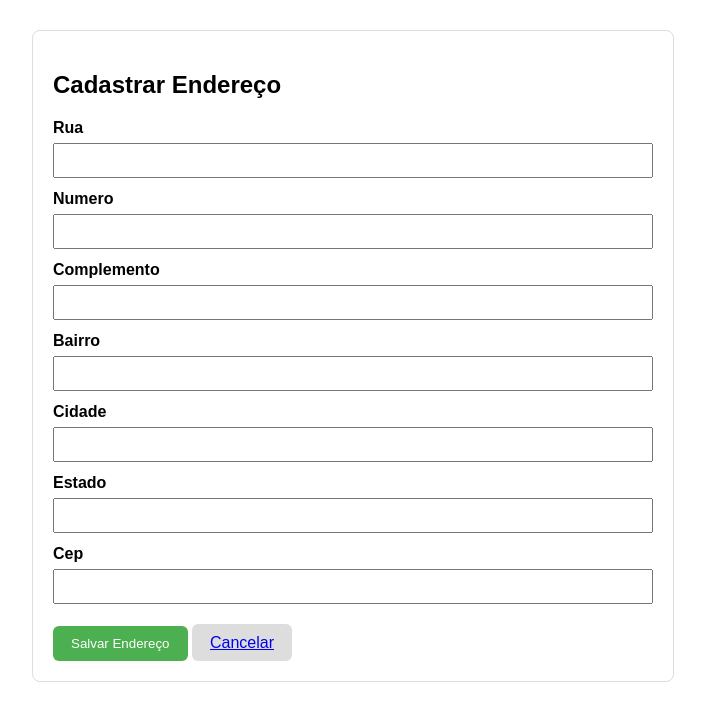
After one commit to RqfaelJr/pinart, a Django app: page /cadastro/endereco/ in a window 1280 px wide. The commit adds this page. Shown: the top 721 px of the page, without its empty margins (287-992 px from the left). Run offline with Django 3.2, Linux system fonts and the light colour scheme.

Commit message:
Ajustando cadastro de endereço, pessoas, página de login

```diff
--- a/PinArt/settings.py
+++ b/PinArt/settings.py
@@ -125,6 +125,8 @@ USE_TZ = True
 
 STATIC_URL = '/static/'
 
+LOGIN_REDIRECT_URL = '/'
+LOGOUT_REDIRECT_URL = '/login/'
 
 # TODO
 # Sistema de notificações
--- a/PinArt/urls.py
+++ b/PinArt/urls.py
@@ -16,10 +16,14 @@ Including another URLconf
 from django.contrib import admin
 from django.urls import path, include
 from pessoas import views
+from django.contrib.auth.views import LoginView, LogoutView
 
 urlpatterns = [
     path('admin/', admin.site.urls),
     path('', include('eventos.urls')),
     path('cadastro/organizador/', views.cadastrar_organizador, name='cadastro_organizador'),
     path('cadastro/participante/', views.cadastrar_participante, name='cadastro_participante'),
+    path('cadastro/endereco/', views.cadastrar_endereco, name='cadastro_endereco'),
+    path('login/', LoginView.as_view(template_name='login.html'), name='login'),
+    path('logout/', LogoutView.as_view(), name='logout'),
 ]
--- a/eventos/views.py
+++ b/eventos/views.py
@@ -3,6 +3,7 @@ from django.urls import reverse
 from .models import Evento
 from .forms import LocalForm, MidiaForm, CategoriaForm, EventoForm, AvaliacaoForm
 from pessoas.decorators import organizador_required, participante_required
+from django.contrib.auth.decorators import login_required
 
 def _get_next_url(request, default_name='home'):
     return request.POST.get('next') or request.GET.get('next') or reverse(default_name)
@@ -11,6 +12,7 @@ def home(request):
     eventos = Evento.objects.all().order_by('data_hora_inicio')
     return render(request, 'index.html', {'eventos': eventos})
 
+@login_required
 @organizador_required
 def create_local(request):
     next_url = _get_next_url(request)
@@ -23,6 +25,7 @@ def create_local(request):
         form = LocalForm()
     return render(request, 'form.html', {'form': form, 'title': 'Criar Local', 'next': next_url})
 
+@login_required
 @organizador_required
 def create_midia(request):
     next_url = _get_next_url(request)
@@ -35,6 +38,7 @@ def create_midia(request):
         form = MidiaForm()
     return render(request, 'form.html', {'form': form, 'title': 'Criar Mídia', 'next': next_url})
 
+@login_required
 @organizador_required
 def create_categoria(request):
     next_url = _get_next_url(request)
@@ -47,6 +51,7 @@ def create_categoria(request):
         form = CategoriaForm()
     return render(request, 'form.html', {'form': form, 'title': 'Criar Categoria', 'next': next_url})
 
+@login_required
 @organizador_required
 def create_evento(request):
     if request.method == 'POST':
@@ -67,6 +72,7 @@ def create_evento(request):
         'next_midia': reverse('create_midia') + f'?next={request.path}',
     })
 
+@login_required
 @participante_required
 def create_avaliacao(request):
     next_url = _get_next_url(request)
--- a/pessoas/forms.py
+++ b/pessoas/forms.py
@@ -13,8 +13,21 @@ class PessoaForm(forms.ModelForm):
     class Meta:
         model = Pessoa
         fields = ['cpf', 'telefone', 'data_nascimento', 'endereco']
+        widgets = {
+            'data_nascimento': forms.DateInput(attrs={'type': 'date'}),
+        }
 
 class EnderecoForm(forms.ModelForm):
     class Meta:
         model = Pessoa.endereco.field.related_model
         fields = ['rua', 'numero', 'complemento', 'bairro', 'cidade', 'estado', 'cep']
+
+class LoginForm(forms.Form):
+    username = forms.CharField(
+        label="Usuário",
+        widget=forms.TextInput(attrs={'placeholder': 'Seu usuário'})
+    )
+    password = forms.CharField(
+        label="Senha",
+        widget=forms.PasswordInput(attrs={'placeholder': 'Sua senha'})
+    )
--- a/pessoas/templates/base_cadastro.html
+++ b/pessoas/templates/base_cadastro.html
@@ -37,11 +37,6 @@
     </div>
 
     {% block content %}{% endblock %}
-
-    <div class="links small">
-
-      <a href="/">Início</a>
-    </div>
   </div>
 </body>
 </html>
--- /dev/null
+++ b/pessoas/templates/cadastro_endereco.html
@@ -0,0 +1,55 @@
+<!DOCTYPE html>
+<html lang="pt-br">
+<head>
+    <meta charset="UTF-8">
+    <title>Cadastrar Endereço</title>
+    <style>
+        body {
+            font-family: Arial, sans-serif;
+            max-width: 600px;
+            margin: 30px auto;
+            padding: 20px;
+            border: 1px solid #ddd;
+            border-radius: 8px;
+        }
+        .form-group { margin-bottom: 12px; }
+        label { display: block; font-weight: bold; margin-bottom: 6px; }
+        input { width: 100%; padding: 8px; box-sizing: border-box; }
+        .btn {
+            padding: 10px 18px;
+            border: none;
+            cursor: pointer;
+            border-radius: 6px;
+            margin-top: 10px;
+        }
+        .btn-primary { background: #4CAF50; color: white; }
+        .btn-secondary { background: #ddd; }
+        .errorlist { color: #c00; margin: 0; padding: 0; }
+    </style>
+</head>
+<body>
+
+    <h2>Cadastrar Endereço</h2>
+
+    <form method="POST">
+        {% csrf_token %}
+
+        {% for field in form %}
+            <div class="form-group">
+                <label>{{ field.label }}</label>
+                {{ field }}
+                {% if field.errors %}
+                    <div class="errorlist">{{ field.errors|striptags }}</div>
+                {% endif %}
+            </div>
+        {% endfor %}
+
+        <input type="hidden" name="next" value="{{ next }}">
+
+        <button type="submit" class="btn btn-primary">Salvar Endereço</button>
+
+        <a href="{{ next }}" class="btn btn-secondary">Cancelar</a>
+    </form>
+
+</body>
+</html>
--- a/pessoas/views.py
+++ b/pessoas/views.py
@@ -1,12 +1,14 @@
 from django.shortcuts import render, redirect
 from django.contrib.auth.models import Group
-from .forms import UserForm, PessoaForm
+from .forms import UserForm, PessoaForm, EnderecoForm
 
 def cadastrar_organizador(request):
     if request.method == 'POST':
         user_form = UserForm(request.POST)
         pessoa_form = PessoaForm(request.POST)
+        print(1)
         if user_form.is_valid() and pessoa_form.is_valid():
+            print(2)
             user = user_form.save(commit=False)
             user.set_password(user.password)
             user.save()
@@ -19,9 +21,14 @@ def cadastrar_organizador(request):
             user.groups.add(grupo)
 
             return redirect('login')
+        else:
+            print(user_form.errors)
+            print(pessoa_form.errors)
     else:
-        user_form = UserForm()
-        pessoa_form = PessoaForm()
+        print(3)
+        user_form = UserForm(request.GET or None)
+        pessoa_form = PessoaForm(request.GET or None)
+
 
     return render(request, 'cadastro_organizador.html', {
         'user_form': user_form,
@@ -47,10 +54,27 @@ def cadastrar_participante(request):
 
             return redirect('login')
     else:
-        user_form = UserForm()
-        pessoa_form = PessoaForm()
+        user_form = UserForm(request.GET or None)
+        pessoa_form = PessoaForm(request.GET or None)
+
 
     return render(request, 'cadastro_participante.html', {
         'user_form': user_form,
         'pessoa_form': pessoa_form
     })
+
+def cadastrar_endereco(request):
+    next_url = request.GET.get('next', request.POST.get('next', 'home'))
+
+    if request.method == 'POST':
+        form = EnderecoForm(request.POST)
+        if form.is_valid():
+            endereco = form.save()
+            return redirect(next_url)
+    else:
+        form = EnderecoForm()
+
+    return render(request, 'cadastro_endereco.html', {
+        'form': form,
+        'next': next_url
+    })
```
Also changed, not shown: pessoas/templates/cadastro_organizador.html (+14 -0 lines), pessoas/templates/cadastro_participante.html (+14 -0 lines), pessoas/templates/login.html (added, +41 -0 lines).
